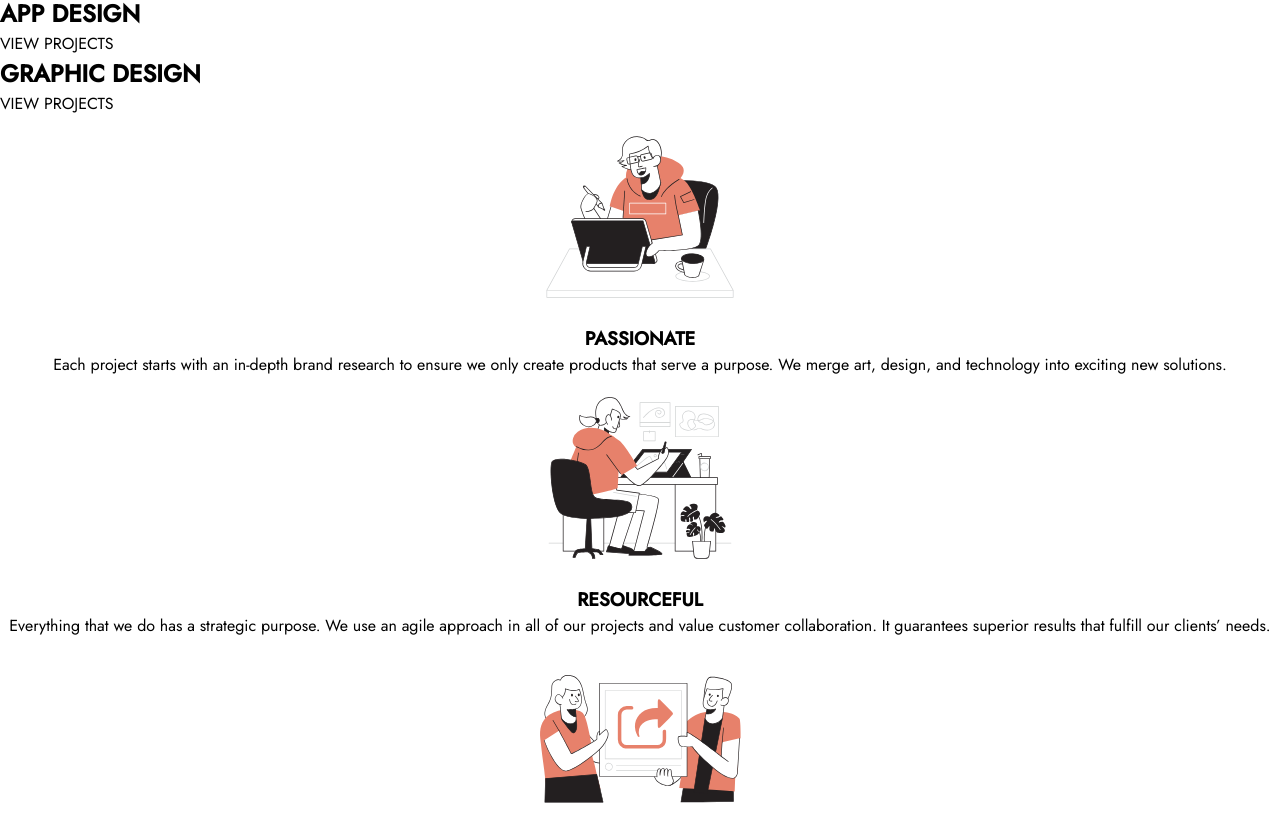
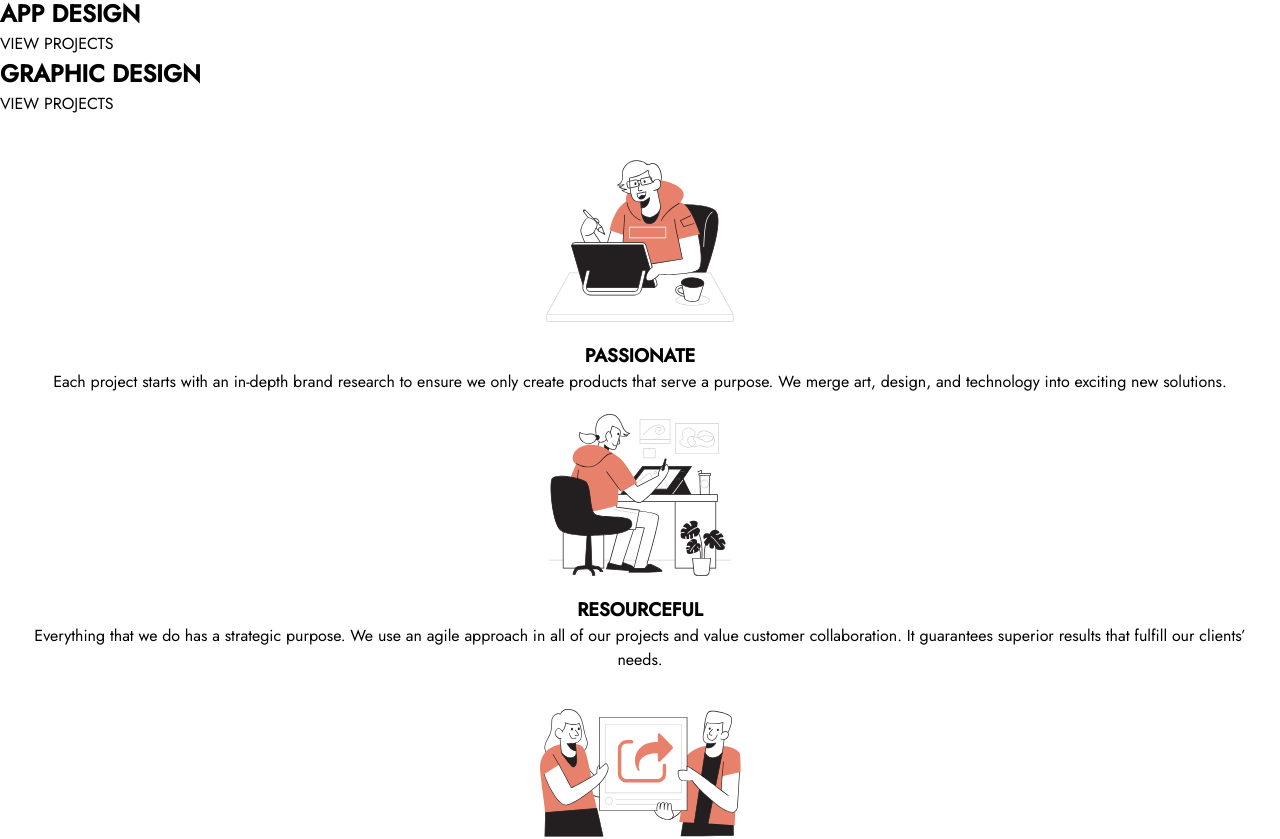
Before and after one commit to MorganBare/Designo-Multi-Page-Website, a React (Create React App) app: page / in a window 1280 px wide. Shown: the part 856-1695 px from the top of the page. Built offline with nearby package versions, Linux system fonts and the light colour scheme.

Commit message:
centered SVG values and enclosed them in a div

```diff
--- a/src/components/values/Values.jsx
+++ b/src/components/values/Values.jsx
@@ -5,13 +5,14 @@ import {
     SingleValueContainer,
     StyledPassionateSVG,
     StyledResourcefulSVG,
-    StyledFriendlySVG } from './Values.styled'
+    StyledFriendlySVG,
+    SVGContainer } from './Values.styled'
 
 export default function Values() {
   return (
     <ValuesContainer>
         <SingleValueContainer>
-            <StyledPassionateSVG></StyledPassionateSVG>
+        <SVGContainer><StyledPassionateSVG/></SVGContainer>
             <div>
                 <h3>PASSIONATE</h3>
                 <p>Each project starts with an in-depth
@@ -23,7 +24,7 @@ export default function Values() {
             </div>
         </SingleValueContainer>
         <SingleValueContainer>
-            <StyledResourcefulSVG></StyledResourcefulSVG>
+        <SVGContainer><StyledResourcefulSVG/></SVGContainer>
             <div>
                 <h3>RESOURCEFUL</h3>
                 <p>Everything that we do has a strategic purpose.
@@ -34,7 +35,7 @@ export default function Values() {
             </div>
         </SingleValueContainer>
         <SingleValueContainer>
-            <StyledFriendlySVG></StyledFriendlySVG>
+            <SVGContainer><StyledFriendlySVG/></SVGContainer>
             <div>
                 <h3>FRIENDLY</h3>
                 <p> We are a group of enthusiastic folks who know how
--- a/src/components/values/Values.styled.js
+++ b/src/components/values/Values.styled.js
@@ -4,10 +4,18 @@ import { ReactComponent as passionateSVG } from "../../assets/home/desktop/illus
 import { ReactComponent as resourcefulSVG } from "../../assets/home/desktop/illustration-resourceful.svg"
 import { ReactComponent as friendlySVG } from "../../assets/home/desktop/illustration-friendly.svg"
 
-export const ValuesContainer = styled.div``;
+export const ValuesContainer = styled.div`
+    margin: 1.5em;
+`;
 
 export const SingleValueContainer = styled.div`
     text-align: center;
+`;
+
+export const SVGContainer = styled.div`
+    height: 202px;
+    width: 202px;
+    margin: 0 auto;
 `;
 
 export const StyledPassionateSVG = styled(passionateSVG)`
```
